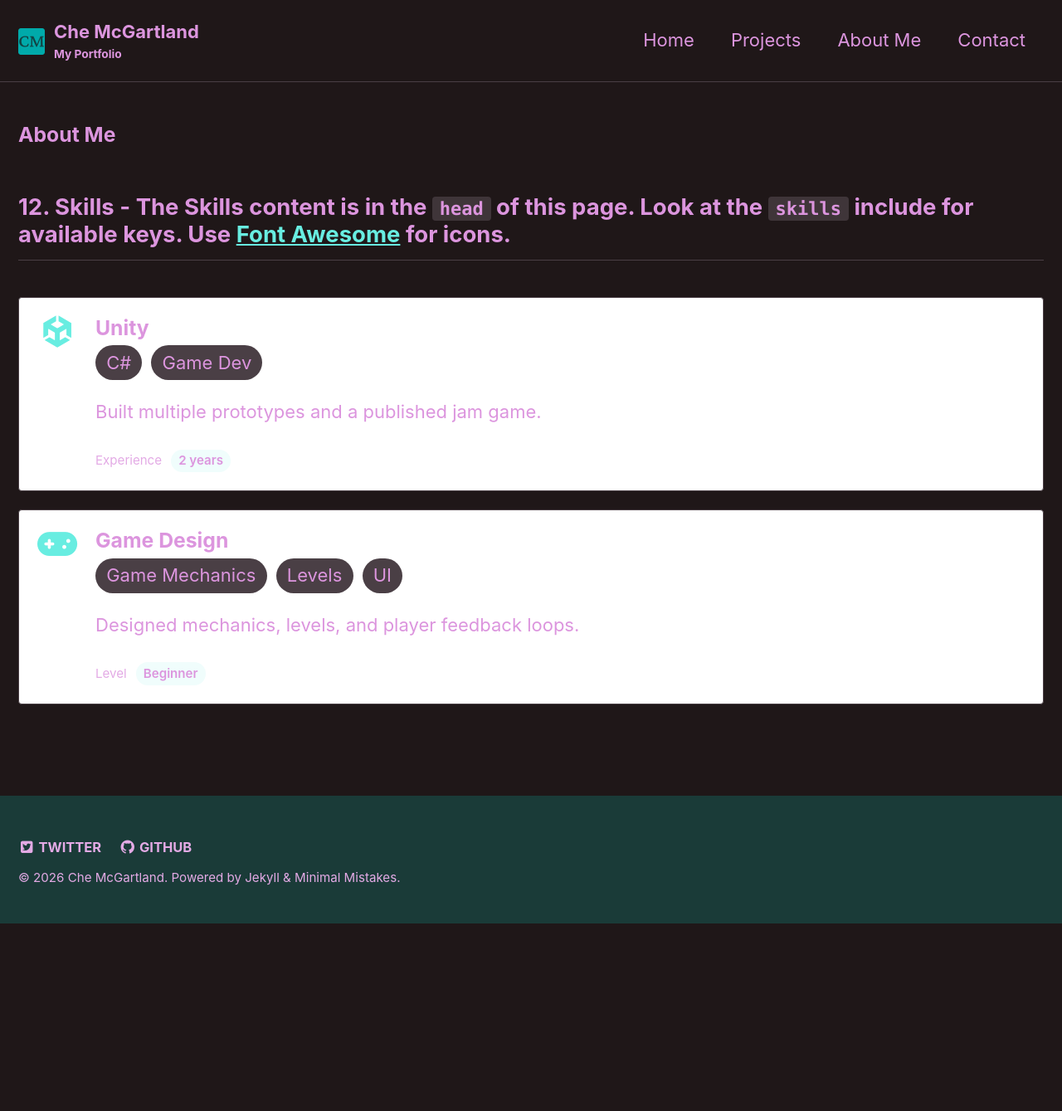
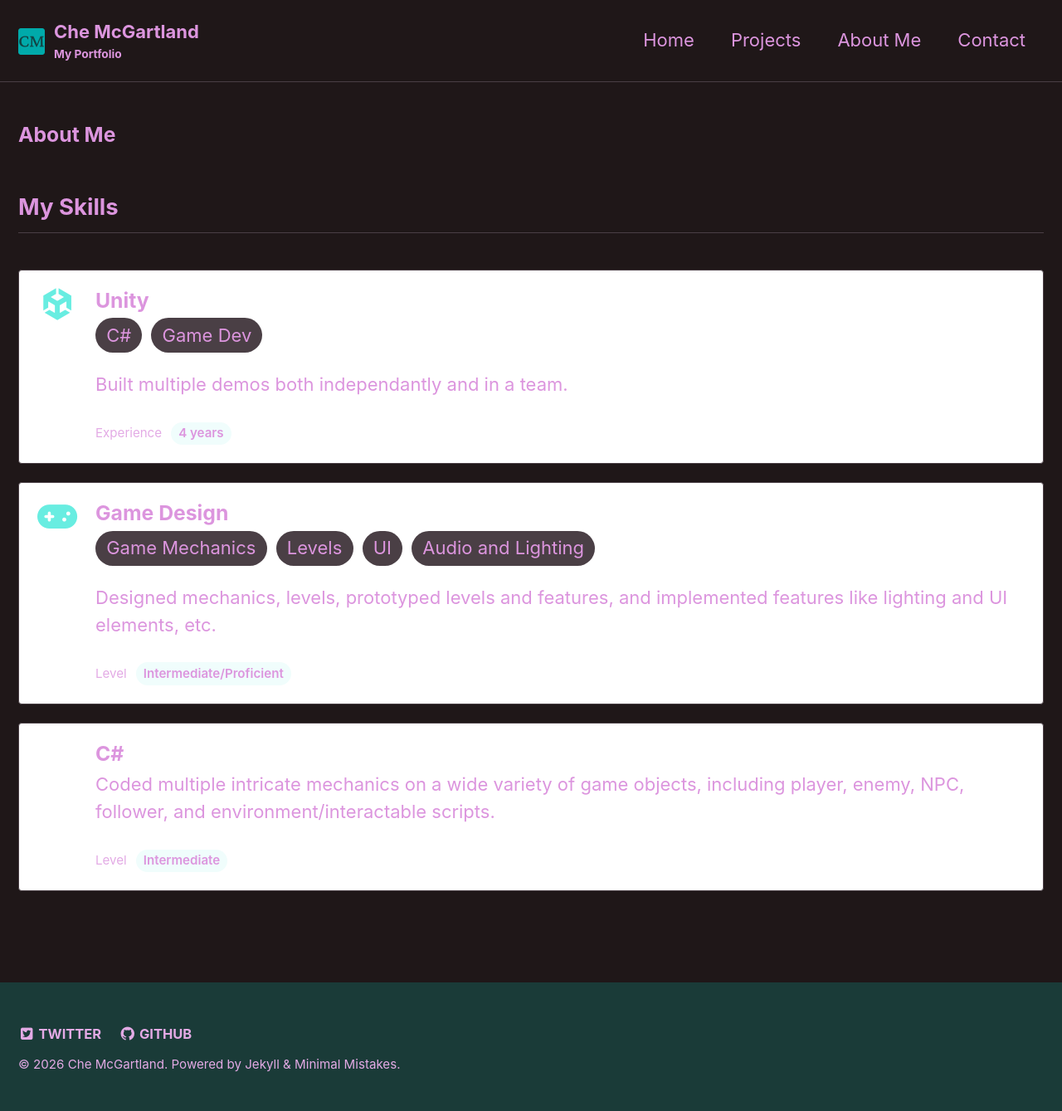
Before and after one commit to chemcg19/chemcg19.github.io, a Jekyll site: the page built from about-me.md, in a window 1280 px wide. Shown: the whole page at 83% size. Built offline with Jekyll 4.4.1, drawn with Linux system fonts in a browser that asks for light colours; before the commit the page ends 1113 px from its top, so only the background shows below that.

Commit message:
Revise skills section and add new skill
Updated skills section with new text, years of experience, and added a new skill.

```diff
--- a/about-me.md
+++ b/about-me.md
@@ -6,16 +6,20 @@ skills:
   - name: "Unity"
     icon: "fab fa-fw fa-unity"
     badges: ["C#", "Game Dev"]
-    text: "Built multiple prototypes and a published jam game."
-    years: 2
+    text: "Built multiple demos both independantly and in a team."
+    years: 4
   - name: "Game Design"
     icon: "fas fa-fw fa-gamepad"
-    badges: ["Game Mechanics", "Levels", "UI"]
-    text: "Designed mechanics, levels, and player feedback loops."
-    level_label: "Beginner"
+    badges: ["Game Mechanics", "Levels", "UI", "Audio and Lighting"]
+    text: "Designed mechanics, levels, prototyped levels and features, and implemented features like lighting and UI elements, etc."
+    level_label: "Intermediate/Proficient"
+  - name: "C#"
+    icon: "fab fa-fw fa-file-code-o"
+    text: "Coded multiple intricate mechanics on a wide variety of game objects, including player, enemy, NPC, follower, and environment/interactable scripts."
+    level_label: "Intermediate"
 ---
 
 ### About Me
 
-## 12. Skills - The Skills content is in the `head` of this page. Look at the `skills` include for available keys. Use <a href="https://fontawesome.com/icons" target="_blank" rel="noopener noreferrer">Font Awesome</a> for icons. {#skills}
+## My Skills {#skills}
 {% include skills skills=page.skills %}
```
